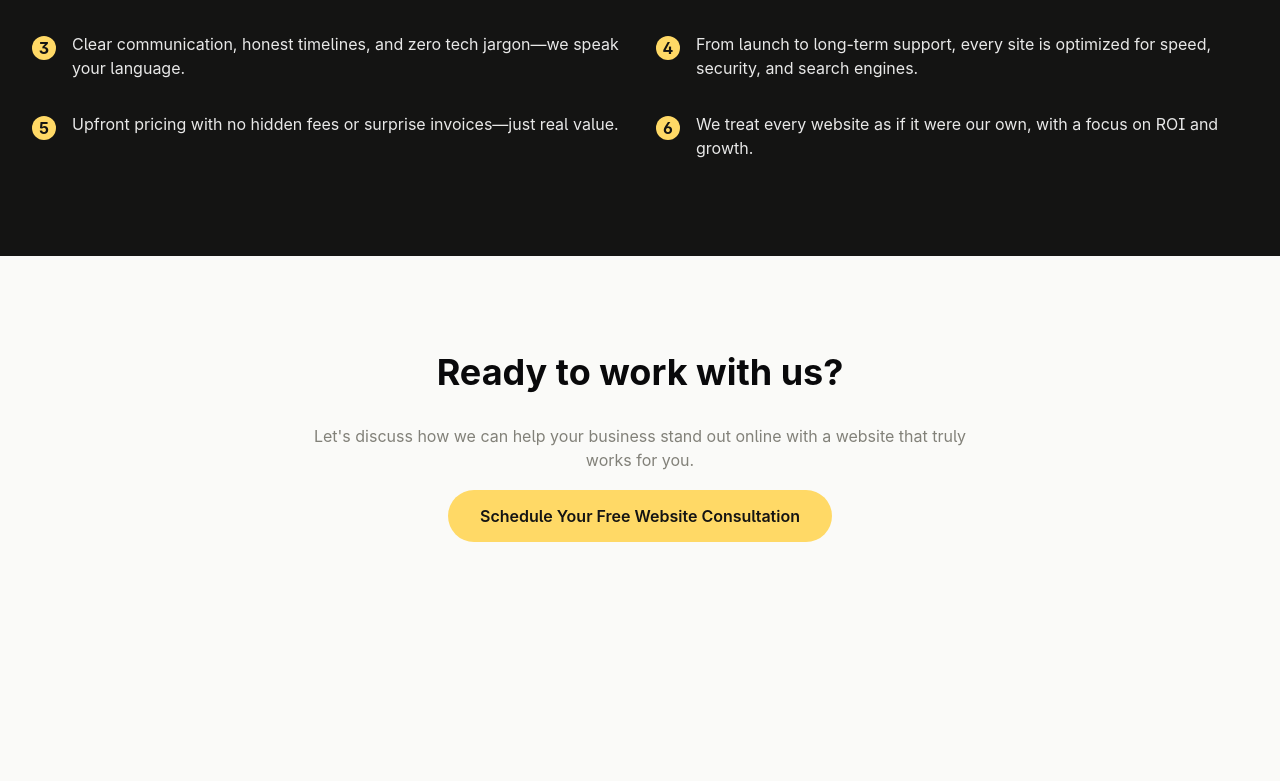
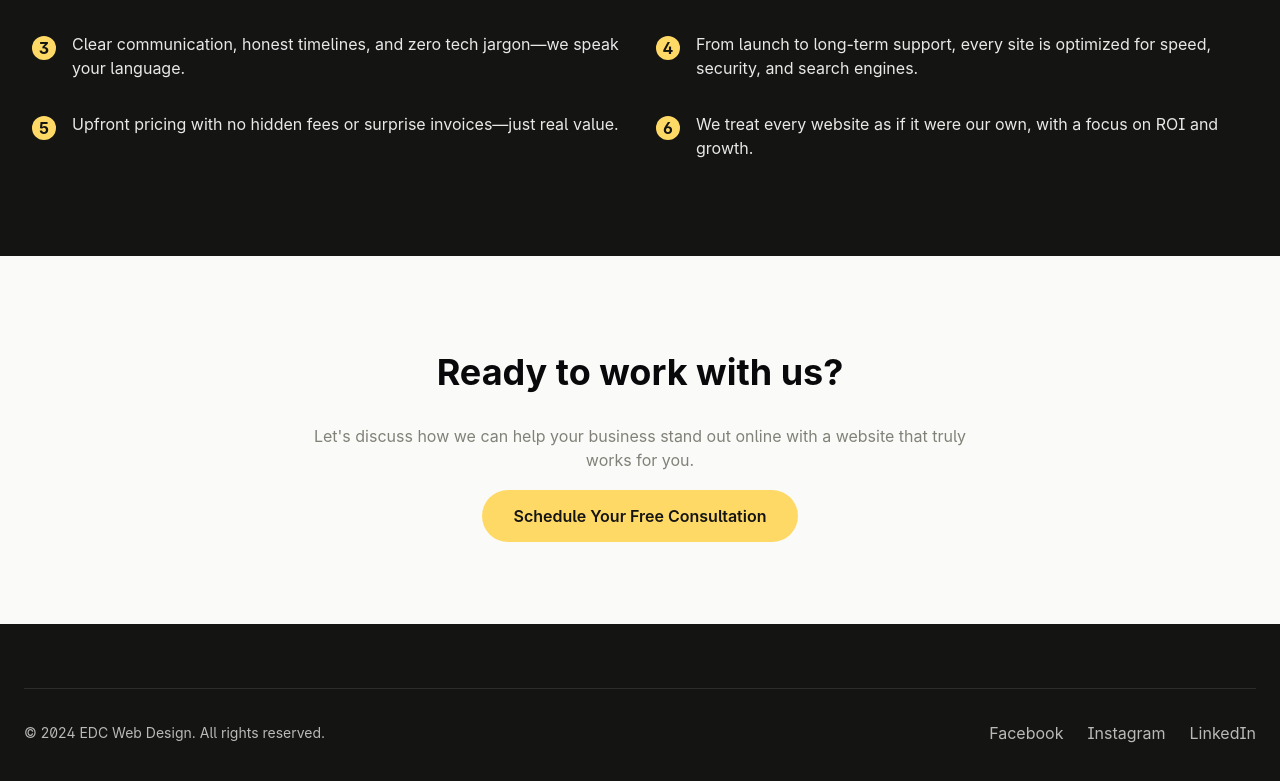
Before and after one commit to garretdgrant/edcw-next, a Next.js app: page /about in a window 1280 px wide. Shown: the part 2729-3510 px from the top of the page. Before the commit the page ends 3353 px from the top, so only its background shows below. Built offline with nearby package versions, Linux system fonts and the light colour scheme.

Commit message:
chore: basic footer

```diff
--- a/src/app/about/page.tsx
+++ b/src/app/about/page.tsx
@@ -191,7 +191,7 @@ const About = () => {
               href="/contact"
               className="px-8 py-4 bg-accent text-primary rounded-full font-semibold hover:bg-accent/90 transition-colors"
             >
-              Schedule Your Free Website Consultation
+              Schedule Your Free Consultation
             </Link>
           </div>
         </section>
--- a/src/components/Footer.tsx
+++ b/src/components/Footer.tsx
@@ -1,29 +1,29 @@
 import Link from "next/link";
 
 const Footer = () => {
-  const footerSections = [
-    {
-      title: "Services",
-      links: ["Web Design", "Development", "SEO", "Maintenance"],
-    },
-    {
-      title: "Company",
-      links: ["About", "Team", "Careers", "Blog"],
-    },
-    {
-      title: "Resources",
-      links: ["Portfolio", "Case Studies", "Testimonials", "Process"],
-    },
-    {
-      title: "Legal",
-      links: ["Privacy", "Terms", "Cookies", "Sitemap"],
-    },
-  ];
+  // const footerSections = [
+  //   {
+  //     title: "Services",
+  //     links: ["Web Design", "Development", "SEO", "Maintenance"],
+  //   },
+  //   {
+  //     title: "Company",
+  //     links: ["About", "Team", "Careers", "Blog"],
+  //   },
+  //   {
+  //     title: "Resources",
+  //     links: ["Portfolio", "Case Studies", "Testimonials", "Process"],
+  //   },
+  //   {
+  //     title: "Legal",
+  //     links: ["Privacy", "Terms", "Cookies", "Sitemap"],
+  //   },
+  // ];
 
   return (
     <footer className="bg-primary text-white py-16 px-6">
       <div className="max-w-7xl mx-auto">
-        <div className="grid grid-cols-2 md:grid-cols-4 gap-8 mb-12">
+        {/* <div className="grid grid-cols-2 md:grid-cols-4 gap-8 mb-12">
           {footerSections.map((section) => (
             <div key={section.title}>
               <h3 className="font-semibold mb-4">{section.title}</h3>
@@ -41,7 +41,7 @@ const Footer = () => {
               </ul>
             </div>
           ))}
-        </div>
+        </div> */}
 
         <div className="pt-8 border-t border-white/10 flex flex-col md:flex-row justify-between items-center gap-4">
           <p className="text-white/70 text-sm">
@@ -52,7 +52,7 @@ const Footer = () => {
               href="#"
               className="text-white/70 hover:text-white transition-colors"
             >
-              Twitter
+              Facebook
             </Link>
             <Link
               href="#"
--- a/src/components/Layout.tsx
+++ b/src/components/Layout.tsx
@@ -1,5 +1,5 @@
 // src/components/Layout.tsx
-// import Footer from "./Footer";
+import Footer from "./Footer";
 import Navigation from "./Navigation";
 
 export const Layout = ({ children }: { children: React.ReactNode }) => {
@@ -7,7 +7,7 @@ export const Layout = ({ children }: { children: React.ReactNode }) => {
     <div className="flex flex-col min-h-screen">
       <Navigation />
       <main className="grow">{children}</main>
-      {/* <Footer /> */}
+      <Footer />
     </div>
   );
 };
```
